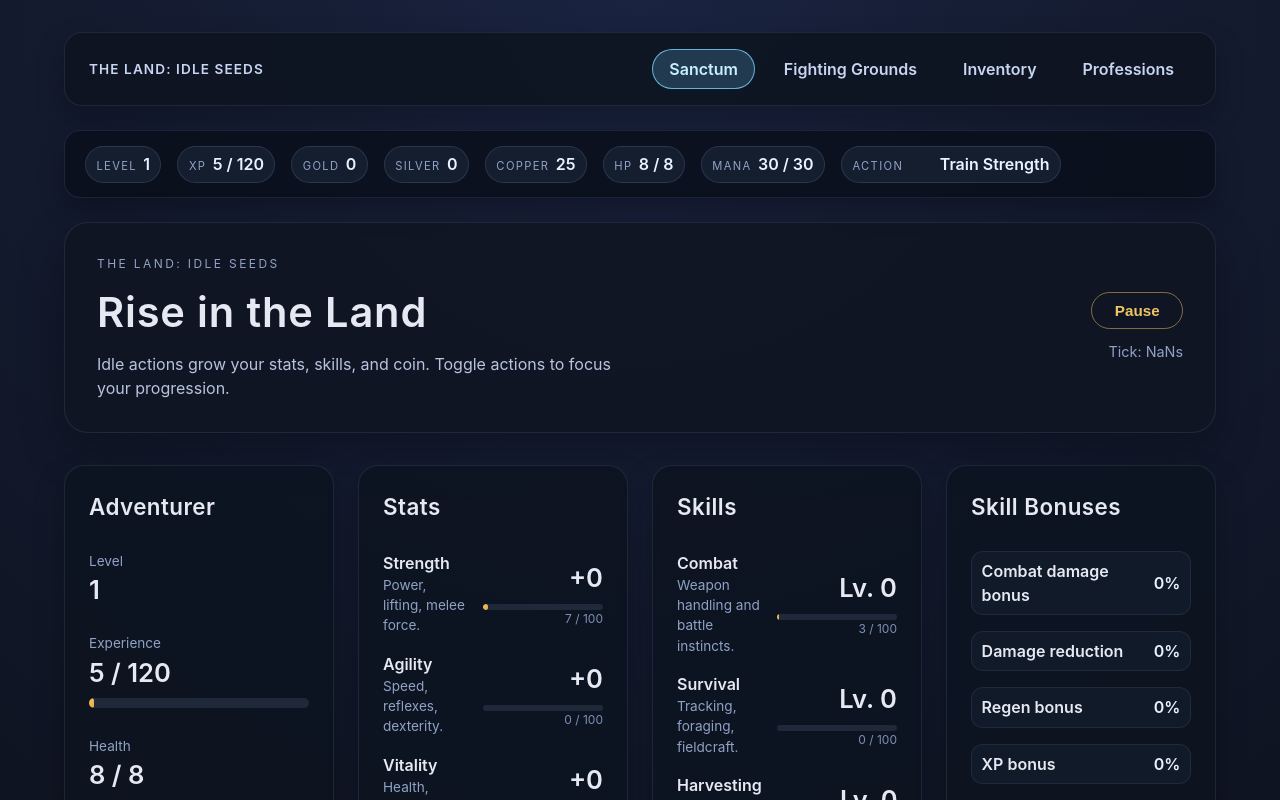
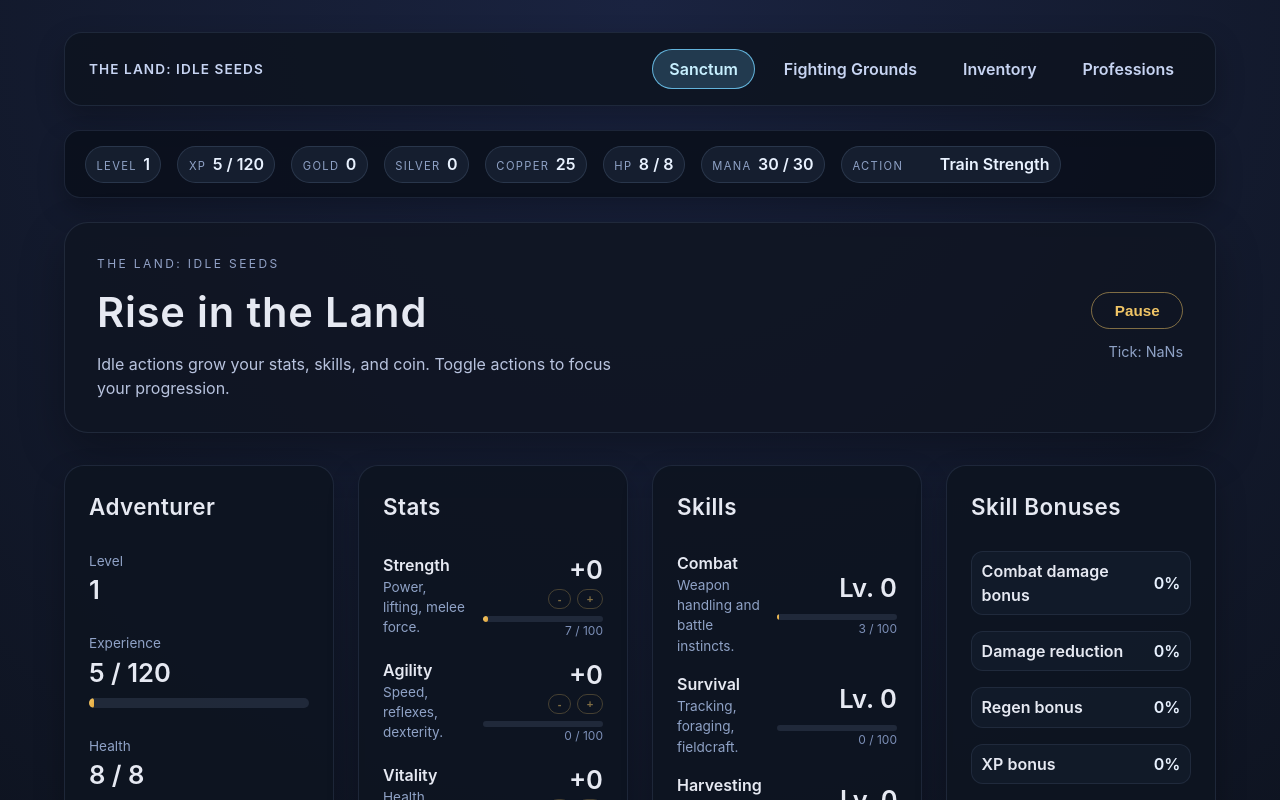
Before and after one commit to Redpoint1/theland, a Vue app: page / in a window 1280 px wide. Shown: the top 800 px of the page. Built offline with nearby package versions, Linux system fonts and the light colour scheme.

Commit message:
add free attribute points on level up instead of flat +1

```diff
--- a/src/components/StatCard.vue
+++ b/src/components/StatCard.vue
@@ -2,8 +2,13 @@
 import type { Stat } from '../stores/game'
 import ProgressBar from './ProgressBar.vue'
 
-defineProps<{
+const props = defineProps<{
   stat: Stat
+  pending: number
+  canIncrease: boolean
+  canDecrease: boolean
+  onIncrease: () => void
+  onDecrease: () => void
 }>()
 </script>
 
@@ -15,6 +20,11 @@ defineProps<{
     </div>
     <div class="item-value">
       <div class="value">+{{ stat.value }}</div>
+      <div class="item-hint" v-if="props.pending">Pending: +{{ props.pending }}</div>
+      <div class="stat-controls">
+        <button class="ghost" :disabled="!props.canDecrease" @click="props.onDecrease">-</button>
+        <button class="ghost" :disabled="!props.canIncrease" @click="props.onIncrease">+</button>
+      </div>
       <ProgressBar :value="stat.exp" :max="stat.expToNext" thin />
       <div class="item-hint">{{ stat.exp }} / {{ stat.expToNext }}</div>
     </div>
--- a/src/stores/game.ts
+++ b/src/stores/game.ts
@@ -31,6 +31,7 @@ import { useCombatLogic } from './game/combat'
 import { useInventoryLogic } from './game/inventory'
 import { useLogbook } from './game/logs'
 import { useProgressionLogic } from './game/progression'
+import { computeExpToNext } from './game/experience'
 import { useTicker } from './game/ticker'
 
 export type {
@@ -134,7 +135,7 @@ export const useGameStore = defineStore('game', () => {
     skillBonuses,
     currencyBreakdown,
     addCurrency,
-    addCharacterExp,
+    addCharacterExp: addCharacterExpCore,
     addStatExp,
     addSkillExp,
     addProfessionExp,
@@ -145,6 +146,59 @@ export const useGameStore = defineStore('game', () => {
     skills,
     professions,
   })
+
+  const attributePoints = ref(0)
+  const statAllocations = reactive<Record<StatKey, number>>({
+    Strength: 0,
+    Agility: 0,
+    Vitality: 0,
+    Spirit: 0,
+    Intelligence: 0,
+  })
+
+  const allocatedPoints = computed(() =>
+    Object.values(statAllocations).reduce((total, value) => total + value, 0),
+  )
+
+  const remainingAttributePoints = computed(
+    () => attributePoints.value - allocatedPoints.value,
+  )
+
+  const addCharacterExp = (amount: number) => {
+    const levelsGained = addCharacterExpCore(amount)
+    if (levelsGained > 0) {
+      attributePoints.value += levelsGained * 3
+    }
+    return levelsGained
+  }
+
+  const increaseStatAllocation = (key: StatKey) => {
+    if (remainingAttributePoints.value <= 0) return
+    statAllocations[key] += 1
+  }
+
+  const decreaseStatAllocation = (key: StatKey) => {
+    if (statAllocations[key] <= 0) return
+    statAllocations[key] -= 1
+  }
+
+  const applyStatAllocations = () => {
+    const points = allocatedPoints.value
+    if (points <= 0) return
+    Object.entries(statAllocations).forEach(([key, value]) => {
+      if (!value) return
+      const statKey = key as StatKey
+      stats[statKey].value += value
+      stats[statKey].expToNext = computeExpToNext(
+        stats[statKey].baseExpToNext,
+        stats[statKey].value,
+        1.2,
+        15,
+      )
+      statAllocations[statKey] = 0
+    })
+    attributePoints.value -= points
+  }
 
   const maxMana = computed(() => Math.floor(30 + stats.Intelligence.value * 10))
   const manaRegen = computed(() => 1 + stats.Intelligence.value * 0.25)
@@ -313,6 +367,10 @@ export const useGameStore = defineStore('game', () => {
     mana,
     maxMana,
     maxHp,
+    attributePoints,
+    statAllocations,
+    allocatedPoints,
+    remainingAttributePoints,
     statList,
     skillList,
     currentZone,
@@ -320,6 +378,7 @@ export const useGameStore = defineStore('game', () => {
     currencyBreakdown,
     progressPercent,
     addCurrency,
+    addCharacterExp,
     spendMana,
     toggleCombat,
     toggleResting,
@@ -334,6 +393,9 @@ export const useGameStore = defineStore('game', () => {
     clearProfessionLogs,
     addActionLog,
     clearActionLogs,
+    increaseStatAllocation,
+    decreaseStatAllocation,
+    applyStatAllocations,
     startTicker,
     stopTicker,
   }
--- a/src/stores/game/progression.ts
+++ b/src/stores/game/progression.ts
@@ -92,15 +92,14 @@ export const useProgressionLogic = ({
   const addCharacterExp = (amount: number) => {
     const bonus = skillBonuses.value.expMultiplier
     character.exp += Math.floor(amount * bonus)
+    let levelsGained = 0
     while (character.exp >= character.expToNext) {
       character.exp -= character.expToNext
       character.level += 1
+      levelsGained += 1
       character.expToNext = characterExpToNext(character.level)
-      statList.value.forEach((stat) => {
-        stat.value += 1
-        stat.expToNext = statExpToNext(stat)
-      })
     }
+    return levelsGained
   }
 
   const addStatExp = (key: StatKey, amount: number) => {
--- a/src/style.css
+++ b/src/style.css
@@ -330,6 +330,18 @@ button:disabled {
 .item-value {
   text-align: right;
   min-width: 120px;
+}
+
+.stat-controls {
+  display: flex;
+  gap: 0.35rem;
+  justify-content: flex-end;
+}
+
+.stat-controls .ghost {
+  padding: 0.2rem 0.55rem;
+  font-size: 0.7rem;
+  border-radius: 10px;
 }
 
 .item-hint {
--- a/src/views/HomeView.vue
+++ b/src/views/HomeView.vue
@@ -20,6 +20,9 @@ const {
   maxMana,
   maxHp,
   statList,
+  statAllocations,
+  remainingAttributePoints,
+  allocatedPoints,
   skillList,
   actions,
   activeTask,
@@ -28,7 +31,7 @@ const {
   idleActionJustCompleted,
   actionLogs,
 } = storeToRefs(game)
-const { actionDurationMs } = game
+const { actionDurationMs, increaseStatAllocation, decreaseStatAllocation, applyStatAllocations } = game
 
 const formatPercent = (value: number) => `${Math.round(value * 100)}%`
 
@@ -127,8 +130,28 @@ const actionLogEntries = computed(() => actionLogs.value.slice().reverse())
 
       <div class="panel">
         <h2>Stats</h2>
+        <div class="row" v-if="remainingAttributePoints > 0 || allocatedPoints > 0">
+          <div>
+            <div class="label">Attribute Points</div>
+            <div class="value">{{ remainingAttributePoints }}</div>
+          </div>
+          <div class="hero-actions">
+            <button class="ghost" :disabled="allocatedPoints === 0" @click="applyStatAllocations">
+              Apply
+            </button>
+          </div>
+        </div>
         <div class="list">
-          <StatCard v-for="stat in statList" :key="stat.name" :stat="stat" />
+          <StatCard
+            v-for="stat in statList"
+            :key="stat.name"
+            :stat="stat"
+            :pending="statAllocations[stat.name]"
+            :can-increase="remainingAttributePoints > 0"
+            :can-decrease="statAllocations[stat.name] > 0"
+            :on-increase="() => increaseStatAllocation(stat.name)"
+            :on-decrease="() => decreaseStatAllocation(stat.name)"
+          />
         </div>
       </div>
 
```
